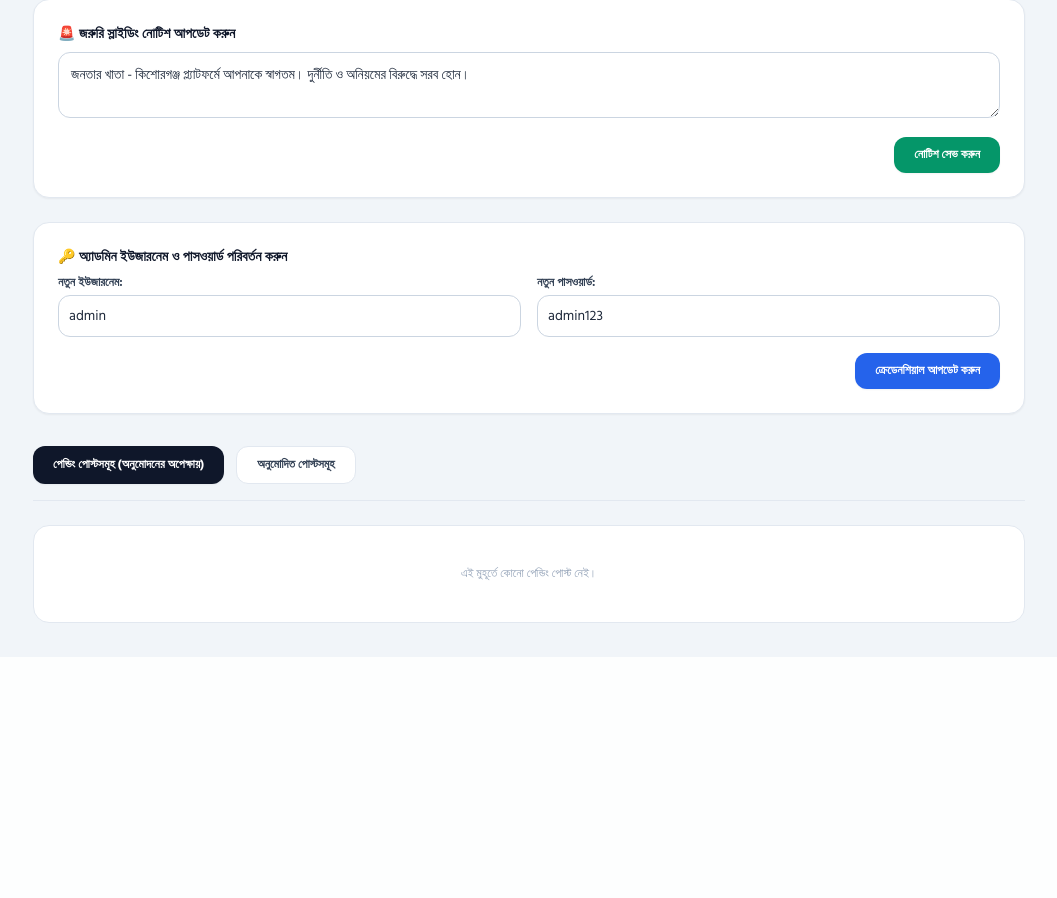
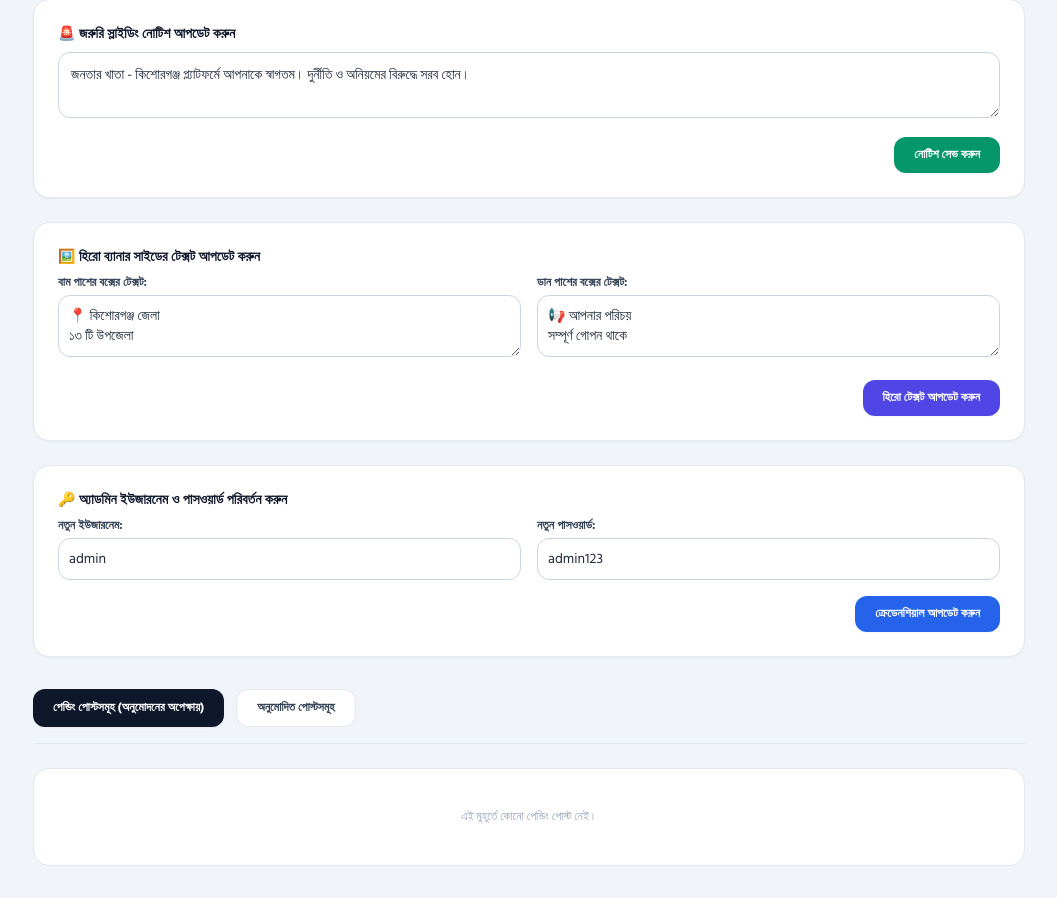
Before and after one commit to junayed1211/jonotar-khata-kishorgonj, a Flask app: page /admin in a window 1280 px wide. Shown: the part 143-1041 px from the top of the page, without its empty margins (111-1168 px from the left). Before the commit the page ends 766 px from the top, so only its background shows below. Run offline with Flask 3, Linux system fonts and the light colour scheme; the visitor is signed in with stand-in values (Sample User, id 1); some libraries are stand-ins or nearby versions.

Commit message:
Update admin.html

```diff
--- a/templates/admin.html
+++ b/templates/admin.html
@@ -65,6 +65,24 @@
                 </form>
             </div>
 
+            <!-- Hero Banner Side Texts Update Section -->
+            <div class="bg-white p-6 rounded-2xl border border-slate-200 shadow-sm mb-6">
+                <h2 class="font-black text-sm mb-2 text-slate-900">🖼️ হিরো ব্যানার সাইডের টেক্সট আপডেট করুন</h2>
+                <form action="{{ url_for('update_hero') }}" method="POST" class="grid grid-cols-1 sm:grid-cols-2 gap-4 items-end">
+                    <div>
+                        <label class="block text-xs font-bold text-slate-700 mb-1">বাম পাশের বক্সের টেক্সট:</label>
+                        <textarea name="left_text" rows="2" class="w-full border border-slate-300 p-2.5 rounded-xl text-sm focus:outline-none focus:border-slate-900" required>{% if hero_text %}{{ hero_text.left_text }}{% endif %}</textarea>
+                    </div>
+                    <div>
+                        <label class="block text-xs font-bold text-slate-700 mb-1">ডান পাশের বক্সের টেক্সট:</label>
+                        <textarea name="right_text" rows="2" class="w-full border border-slate-300 p-2.5 rounded-xl text-sm focus:outline-none focus:border-slate-900" required>{% if hero_text %}{{ hero_text.right_text }}{% endif %}</textarea>
+                    </div>
+                    <div class="sm:col-span-2 flex justify-end">
+                        <button type="submit" class="bg-indigo-600 hover:bg-indigo-700 text-white px-5 py-2.5 rounded-xl text-xs font-bold transition-all shadow-sm cursor-pointer">হিরো টেক্সট আপডেট করুন</button>
+                    </div>
+                </form>
+            </div>
+
             <!-- Admin Credentials Update Section -->
             <div class="bg-white p-6 rounded-2xl border border-slate-200 shadow-sm mb-8">
                 <h2 class="font-black text-sm mb-2 text-slate-900">🔑 অ্যাডমিন ইউজারনেম ও পাসওয়ার্ড পরিবর্তন করুন</h2>
@@ -78,7 +96,7 @@
                         <input type="text" name="new_password" value="{{ admin_setting.password }}" required class="w-full border border-slate-300 p-2.5 rounded-xl text-sm focus:outline-none focus:border-slate-900">
                     </div>
                     <div class="sm:col-span-2 flex justify-end">
-                        <button type="submit" class="bg-blue-600 hover:bg-blue-700 text-white px-5 py-2.5 rounded-xl text-xs font-bold transition-all shadow-sm cursor-pointer">ক্রেডেনশিয়াল আপডেট করুন</button>
+                        <button type="submit" class="bg-blue-600 hover:bg-blue-700 text-white px-5 py-2.5 rounded-xl text-xs font-bold transition-all shadow-sm cursor-pointer">ক্রেডেনশিয়াল আপডেট করুন</button>
                     </div>
                 </form>
             </div>
@@ -86,7 +104,7 @@
             <!-- Tab Switcher Buttons -->
             <div class="flex gap-3 mb-6 border-b border-slate-200 pb-4">
                 <button onclick="switchTab('pending')" id="tabBtnPending" class="px-5 py-2.5 rounded-xl text-xs font-bold transition-all bg-slate-900 text-white shadow-sm cursor-pointer">
-                    পেন্ডিং পোস্টসমূহ (অনুমোদনের অপেক্ষায়)
+                    পেন্ডিং পোস্টসমূহ (অনুমোদনের অপেক্ষায়)
                 </button>
                 <button onclick="switchTab('approved')" id="tabBtnApproved" class="px-5 py-2.5 rounded-xl text-xs font-bold transition-all bg-white text-slate-700 border border-slate-200 hover:bg-slate-50 cursor-pointer">
                     অনুমোদিত পোস্টসমূহ
```
